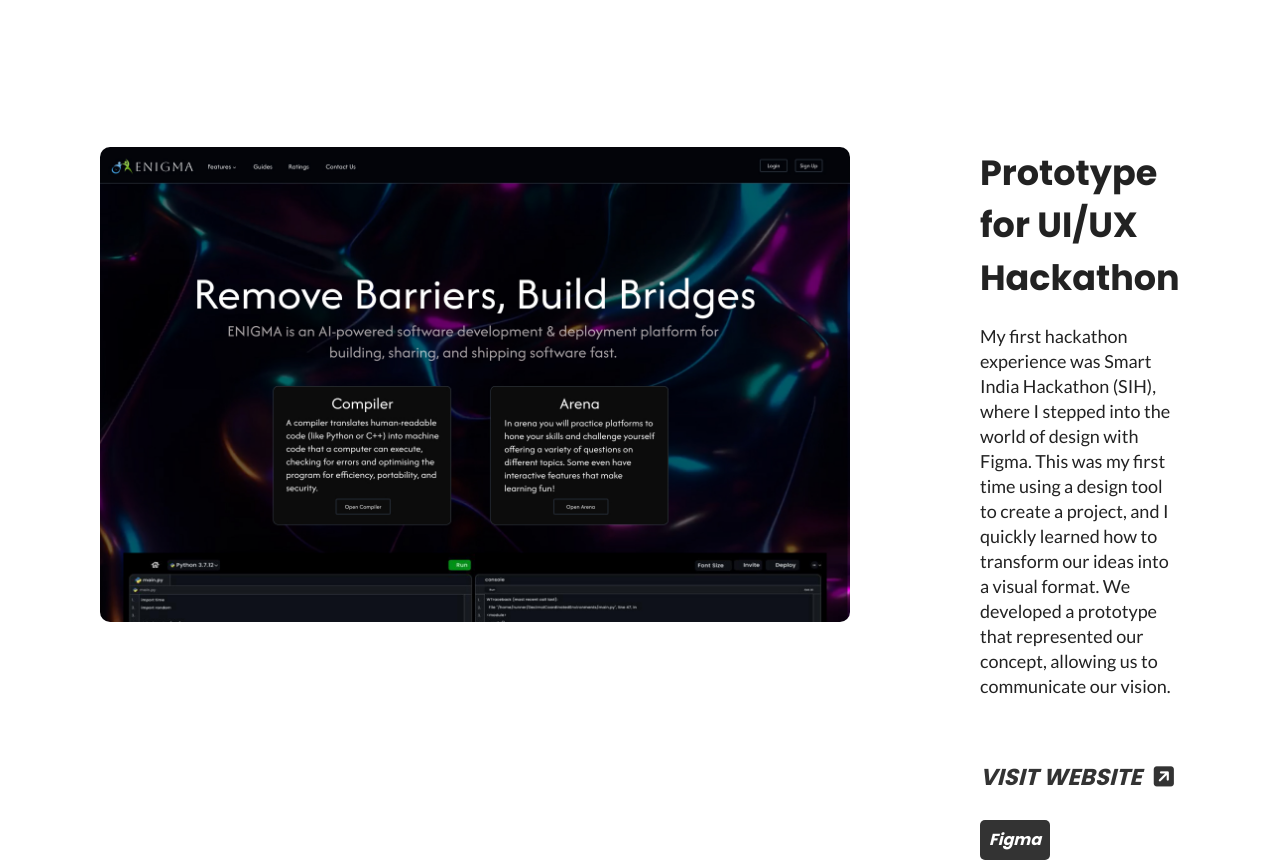
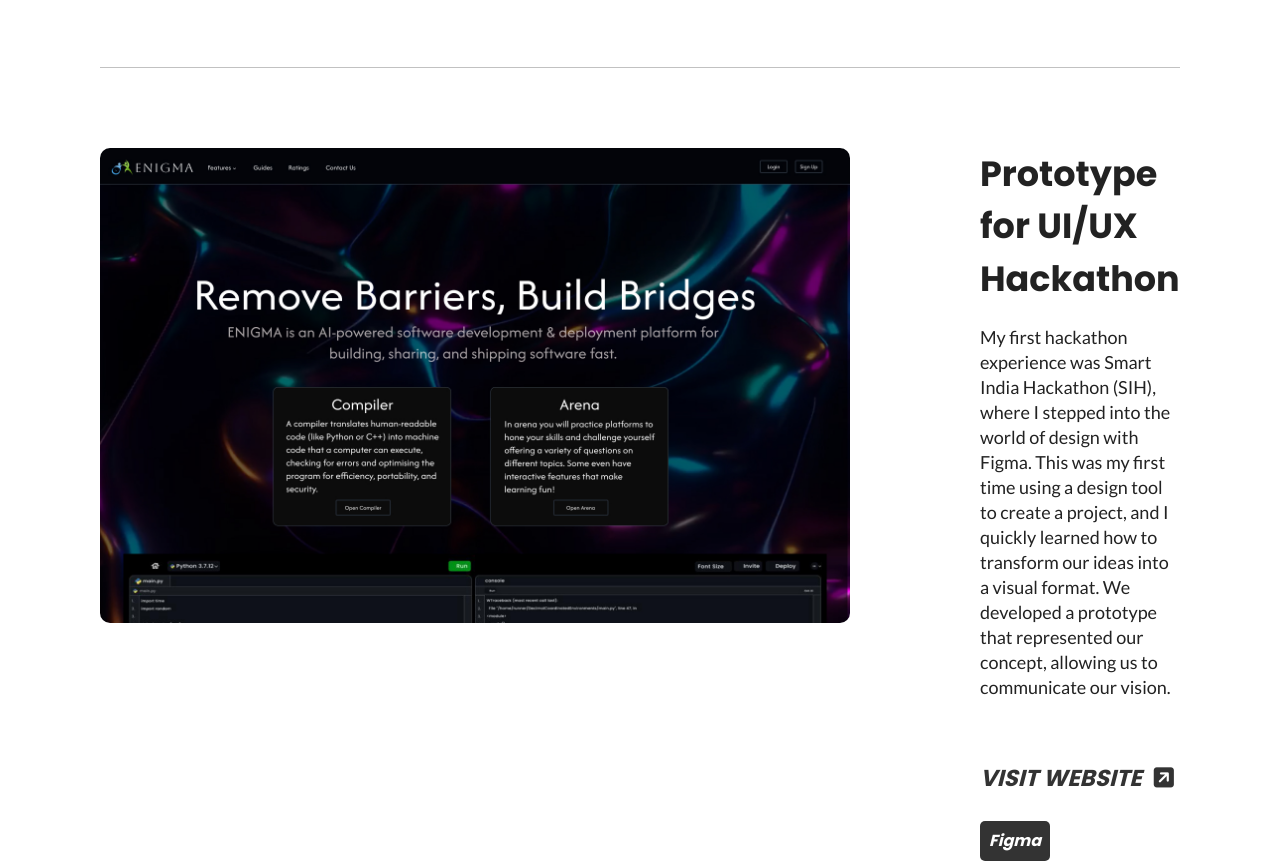
Before and after one commit to AbhiShekKumaPatel/Portfolio, a plain HTML site: page index.html in a window 1280 px wide. Shown: the part 6407-7274 px from the top of the page. Drawn offline with nearby package versions, Linux system fonts and the light colour scheme.

Commit message:
Update index.html

```diff
--- a/index.html
+++ b/index.html
@@ -525,6 +525,7 @@
             </div>
           </div>
         </div>
+        <div class="separation"></div>
 
                 <div class="work1">
           <div>
```
